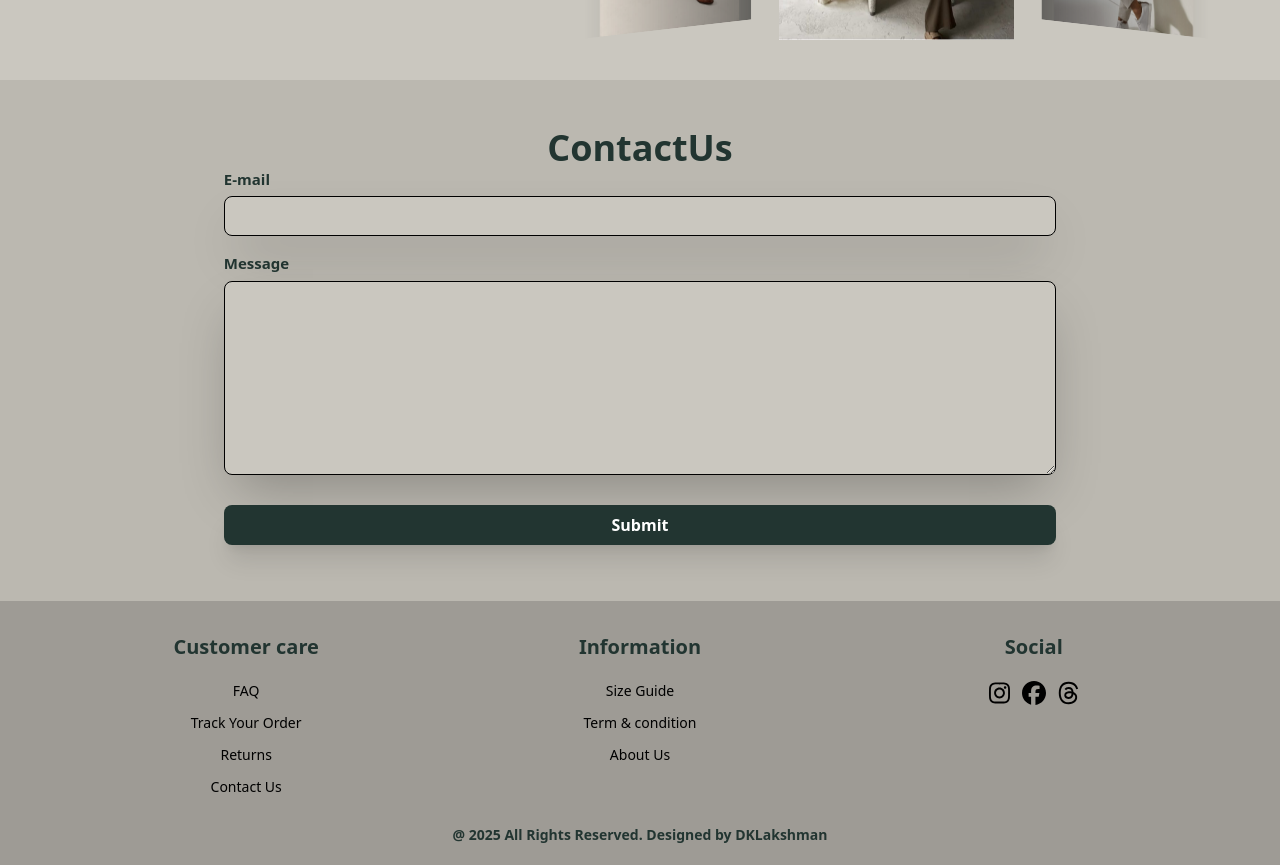
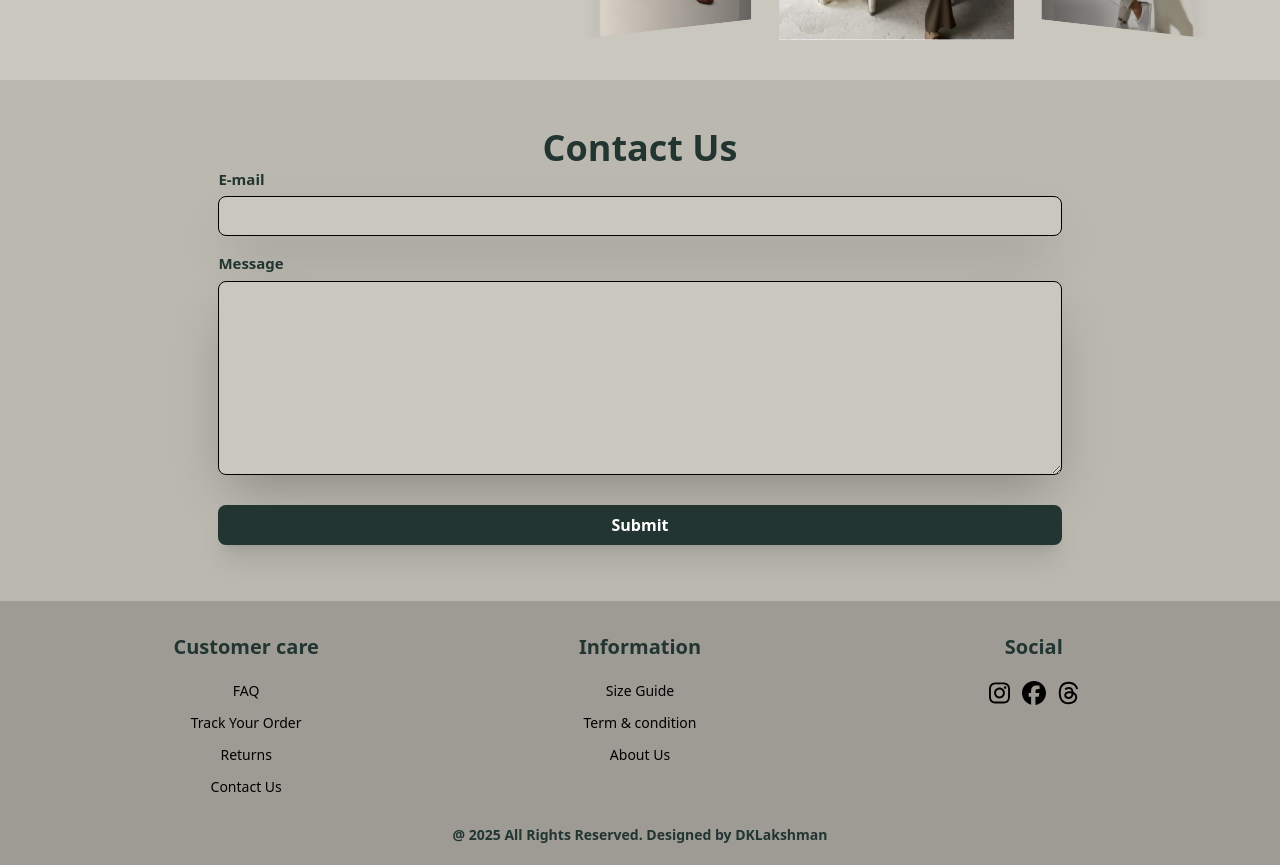
Before and after one commit to DKLakshman/E-Commerce-Web-Application, a React (Vite) app in the folder frontend/: page / in a window 1280 px wide. Shown: the part 1880-2745 px from the top of the page. Built offline with nearby package versions, Linux system fonts and the light colour scheme.

Commit message:
Update Footer : Frontend

```diff
--- a/frontend/src/components/Footer.jsx
+++ b/frontend/src/components/Footer.jsx
@@ -6,9 +6,9 @@ import {
   faThreads,
 } from "@fortawesome/free-brands-svg-icons";
 
-const Footer = () => {
+const Footer = ({ onContactClick }) => {
   return (
-    <div className="bg-[#9e9b95] ">
+    <div className="bg-[#9e9b95]" >
       <div className="container mx-auto">
         <div className="grid grid-cols-13 pt-8">
           <div className="col-span-13 sm:col-span-3 sm:col-start-2 text-center">
@@ -17,7 +17,7 @@ const Footer = () => {
             <div className="mb-3 text-[13px] sm:text-sm cursor-pointer"><a href="http://" target="_blank" rel="noopener noreferrer">FAQ</a></div>
             <div className="mb-3 text-[13px] sm:text-sm cursor-pointer"><a href="http://" target="_blank" rel="noopener noreferrer">Track Your Order</a></div>
             <div className="mb-3 text-[13px] sm:text-sm cursor-pointer"><a href="http://" target="_blank" rel="noopener noreferrer">Returns</a></div>
-            <div className="mb-3 text-sm cursor-pointer"><a href="http://" target="_blank" rel="noopener noreferrer">Contact Us</a></div>
+            <div className="mb-3 text-sm cursor-pointer" onClick={onContactClick}>Contact Us</div>
           </div>
           <div className="col-span-13 sm:col-span-3 sm:col-start-6 text-center">
             <div className="mb-5 text-[15px] sm:text-xl font-bold text-[#223531]">Information</div>
--- a/frontend/src/components/home/ContactUs.jsx
+++ b/frontend/src/components/home/ContactUs.jsx
@@ -1,27 +1,35 @@
-import React from "react";
+import React, { forwardRef } from "react";
 
-const ContactUs = () => {
+const ContactUs = forwardRef((props, ref) => {
   return (
-    <div className='bg-[#bbb8b0]  pt-9 pb-10'>
-      <div className='container mx-auto grid '>
-        <div className='text-[#223531] text-center sm:text-4xl font-bold col-span-10 mt-3'>ContactUs</div>
+    <div ref={ref} className='bg-[#bbb8b0] pt-9 pb-10'>
+      <div className='container mx-auto grid'>
+        <div className='text-[#223531] text-center sm:text-4xl font-bold col-span-10 mt-3'>
+          Contact Us
+        </div>
 
         <div className='mb-4 col-span-6 col-start-3'>
-            <div className='text-[10px] sm:text-[10px] md:text-[15px] font-bold text-[#223531] mb-1.5'>E-mail</div>
-            <div>< input  className='bg-[#CAC7BF] border-1 shadow-2xl rounded-lg h-10 w-full' type = 'email'/></div>
+          <div className='text-[10px] sm:text-[10px] md:text-[15px] font-bold text-[#223531] mb-1.5'>E-mail</div>
+          <div>
+            <input className='bg-[#CAC7BF] border-1 shadow-2xl rounded-lg h-10 w-full' type='email' />
+          </div>
         </div>
 
         <div className='mb-3 col-span-6 col-start-3'>
-            <div className='text-[10px] sm:text-[15px] md:text-[15px]  font-bold text-[#223531] mb-1.5'>Message</div>
-            <div><textarea className='bg-[#CAC7BF] w-full rounded-lg shadow-2xl border-1' name="" id="" rows="8"></textarea></div>
+          <div className='text-[10px] sm:text-[15px] md:text-[15px] font-bold text-[#223531] mb-1.5'>Message</div>
+          <div>
+            <textarea className='bg-[#CAC7BF] w-full rounded-lg shadow-2xl border-1' rows='8'></textarea>
+          </div>
         </div>
 
         <div className='col-span-6 col-start-3'>
-            <button className=' w-full h-10 rounded-lg bg-[#223531] text-white mt-3 active:translate-y-0.5 cursor-pointer  hover:bg-[#2c423c] font-bold shadow-xl mb-4'>Submit</button>
+          <button className='w-full h-10 rounded-lg bg-[#223531] text-white mt-3 active:translate-y-0.5 cursor-pointer hover:bg-[#2c423c] font-bold shadow-xl mb-4'>
+            Submit
+          </button>
         </div>
       </div>
     </div>
   );
-};
+});
 
 export default ContactUs;
--- a/frontend/src/pages/Home.jsx
+++ b/frontend/src/pages/Home.jsx
@@ -1,4 +1,4 @@
-import React from "react";
+import React, { useRef } from "react";
 import Hero from "../components/home/Hero";
 import Products from "../components/home/Products";
 import LimitedEdition from "../components/home/LimitedEdition";
@@ -8,16 +8,21 @@ import ContactUs from "../components/home/ContactUs";
 import Footer from "../components/Footer";
 
 function Home() {
+  const contactRef = useRef(null); // <-- Step 1: create ref
+
+  const scrollToContact = () => {
+    contactRef.current?.scrollIntoView({ behavior: "smooth" });
+  };
+
   return (
     <div>
       <Hero />
-      <MarqueeBanner/>
+      <MarqueeBanner />
       <Products />
-      <AboutUs/>
+      <AboutUs />
       <LimitedEdition />
-      <ContactUs/>
-      <Footer/>
-
+      <ContactUs ref={contactRef} />
+      <Footer onContactClick={scrollToContact} />
     </div>
   );
 }
```
